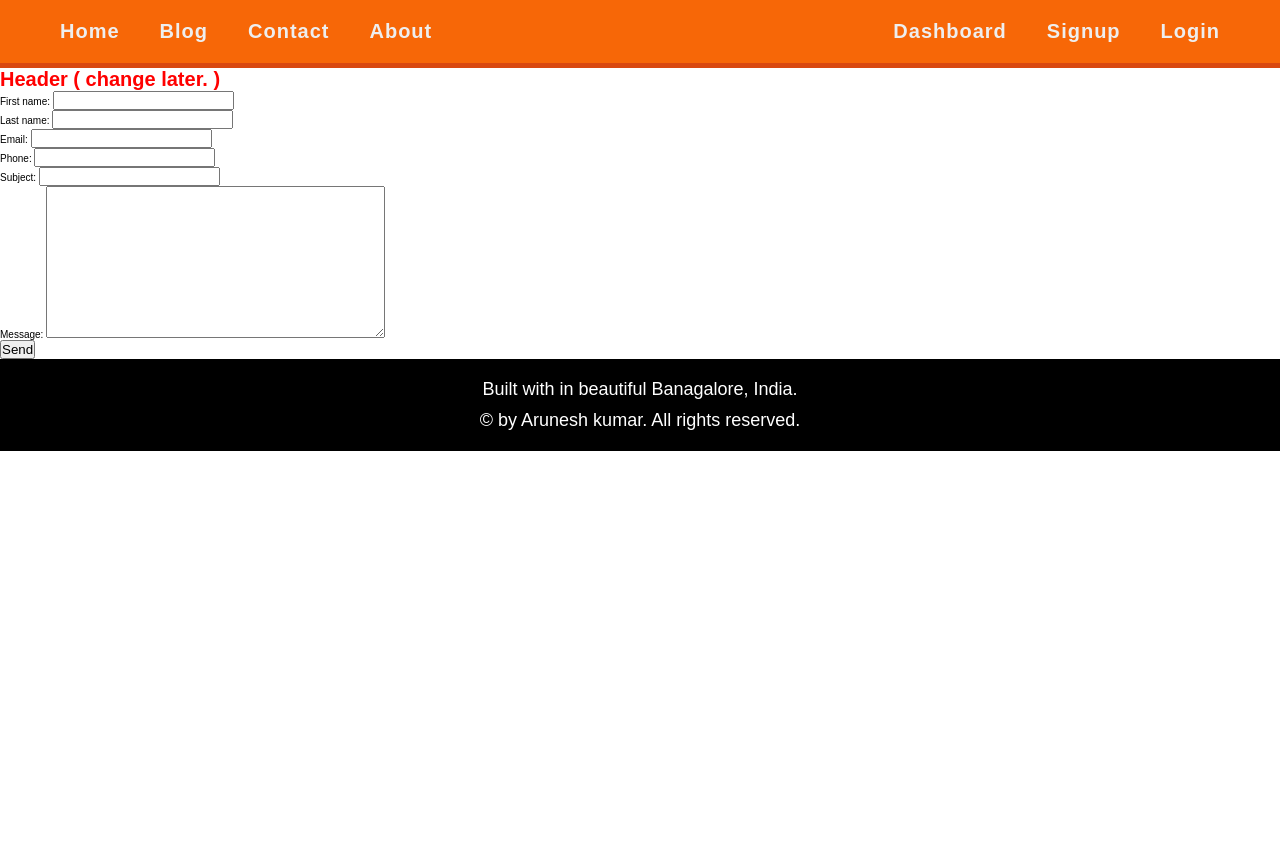
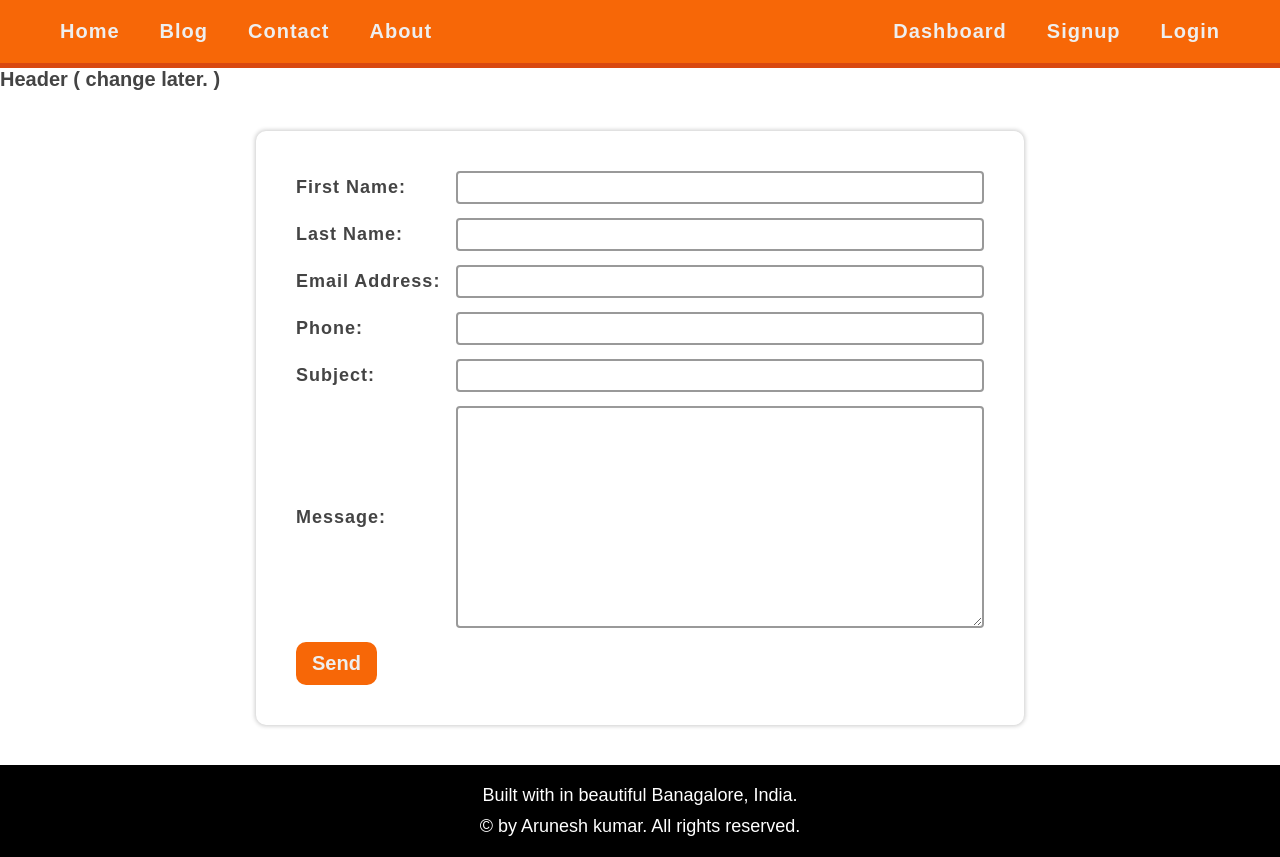
Before and after one commit to kingarunesh/Mini-Blog, a Django app: page /contact/ in a window 1280 px wide. Before the commit the page ends 451 px from the top, so only its background shows below. Run offline with Django 5.2, Linux system fonts and the light colour scheme.

Commit message:
6.3 : contact form style done

```diff
--- a/contact/forms.py
+++ b/contact/forms.py
@@ -6,4 +6,19 @@ from contact.models import Contact
 class ContactForm(forms.ModelForm):
     class Meta:
         model = Contact
-        fields = "__all__"
+        fields = ["first_name", "last_name", "email", "phone", "subject", "message"]
+
+        labels = {
+            "first_name": "First Name",
+            "last_name": "Last Name",
+            "email": "Email Address",
+        }
+
+        widgets = {
+            "first_name": forms.TextInput(attrs={"class": "c_first_name"}),
+            "flast_name": forms.TextInput(attrs={"class": "c_flast_name"}),
+            "email": forms.EmailInput(attrs={"class": "c_email"}),
+            "phone": forms.TextInput(attrs={"class": "c_phone"}),
+            "subject": forms.TextInput(attrs={"class": "c_subject"}),
+            "message": forms.Textarea(attrs={"class": "c_message"}),
+        }
--- /dev/null
+++ b/contact/static/contact/css/style.css
@@ -0,0 +1,59 @@
+.section-form {
+    width: 60%;
+    margin: 4rem auto;
+    box-shadow: 0px 0px 4px 1px #ccc;
+    padding: 4rem;
+    border-radius: 1rem;
+}
+
+.section-form form {
+    display: flex;
+    flex-direction: column;
+    gap: 1.4rem;
+}
+
+.section-form form .input-label {
+    display: grid;
+    grid-template-columns: 16rem 1fr;
+    align-items: center;
+}
+
+.section-form form .input-label label {
+    font-size: 1.8rem;
+    font-weight: bold;
+    letter-spacing: 1px;
+}
+
+.section-form form .input-label input,
+.section-form form .input-label textarea {
+    font-size: 1.8rem;
+    padding: 0.4rem;
+    outline: none;
+    border-radius: 0.4rem;
+    border: 2px solid #999;
+}
+
+.section-form form .input-label input:focus,
+.section-form form .input-label textarea:focus {
+    border: 2px solid #91a7ff;
+    outline: none;
+    border-radius: 0.4rem;
+}
+
+.form-btn input[type="submit"] {
+    background-color: #f76707;
+    cursor: pointer;
+    border: none;
+    color: #eee;
+    font-weight: bold;
+    border-radius: 1rem;
+    padding: 1rem 1.6rem;
+    font-size: 2rem;
+}
+
+.contact-error-message {
+    color: red;
+    font-size: 1.6rem;
+
+    grid-column: 2/3;
+}
--- a/contact/templates/contact/contact.html
+++ b/contact/templates/contact/contact.html
@@ -12,7 +12,7 @@
 
 {% block css_style %}
 <!---->
-<link rel="stylesheet" href="{% static "about/css/style.css" %}">
+<link rel="stylesheet" href="{% static "contact/css/style.css" %}">
 <!---->
 {% endblock css_style %}
 
@@ -28,13 +28,43 @@
 
 <!---->
 
-<form action="" method="POST">
-    {% csrf_token %}
-    <!---->
-    {{ form }}
+<section class="section-form">
+    <form action="" method="POST" novalidate>
+        {% csrf_token %}
+        <!--NOTE :      message          -->
+        {% if messages %}
+        <!---->
+        {% for message in messages %}
+        <p class="success-message">{{ message }}</p>
+        {% endfor %}
+        <!---->
+        {% endif %}
 
-    <input type="submit" value="Send" />
-</form>
+        <!--NOTE :      field error          -->
+        {% comment %} {% if form.non_field_errors %}
+        <!---->
+        {% for error in form.none_field_errors %}
+        <!---->
+        {{ error }}
+        <!---->
+        {% endfor %}
+        <!---->
+        {% endif %} {% endcomment %}
+
+        <!--NOTE :      input field          -->
+
+        {% for fm in form %}
+        <!---->
+        <div class="input-label">
+            {{ fm.label_tag }} {{ fm }}
+            <span class="contact-error-message">{{ fm.errors|striptags }}</span>
+        </div>
+        <!---->
+        {% endfor %}
+
+        <div class="form-btn"><input type="submit" value="Send" /></div>
+    </form>
+</section>
 
 <!---->
 
--- a/contact/views.py
+++ b/contact/views.py
@@ -15,9 +15,9 @@ def contact(request):
         if form.is_valid():
             form.save()
 
-            messages.success(request=request, message="Your message send.")
+            messages.success(request=request, message="Your message sent.")
 
-            return HttpResponseRedirect("/")
+            return HttpResponseRedirect("/contact/")
 
     context = {
         "form": form
--- a/static/css/main.css
+++ b/static/css/main.css
@@ -14,10 +14,23 @@ html {
 
 body {
     font-family: sans-serif;
+    color: #444;
 }
 
 a:link {
     text-decoration: none;
+}
+
+.success-message {
+    font-size: 2.4rem;
+    font-weight: bold;
+    letter-spacing: 1px;
+    background-color: #12b886;
+    color: #ddd;
+    padding: 2rem;
+    text-align: center;
+    border-radius: 1rem;
+    margin-bottom: 2rem;
 }
 
 /* SECTION :        hero section         */
```
